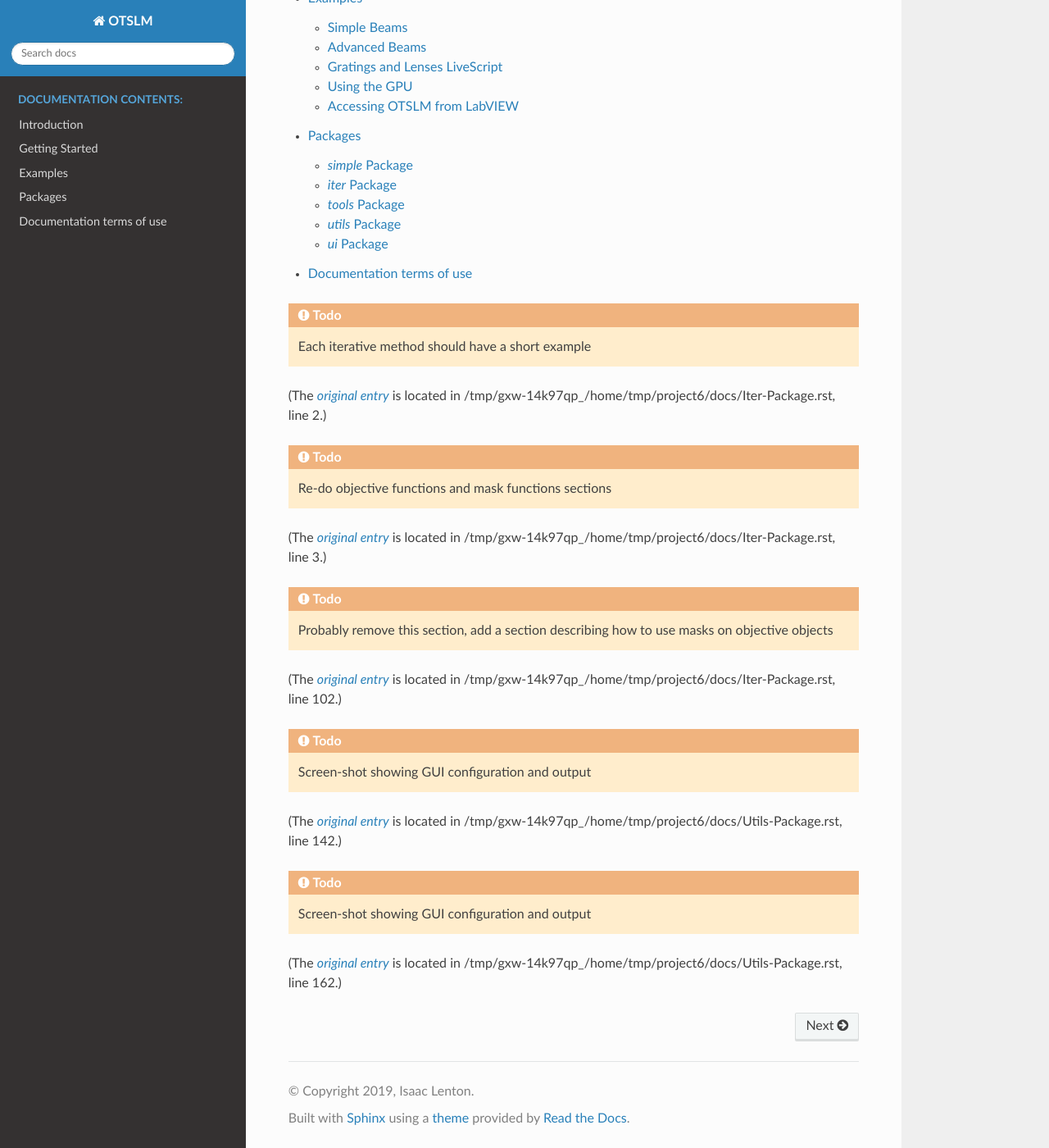
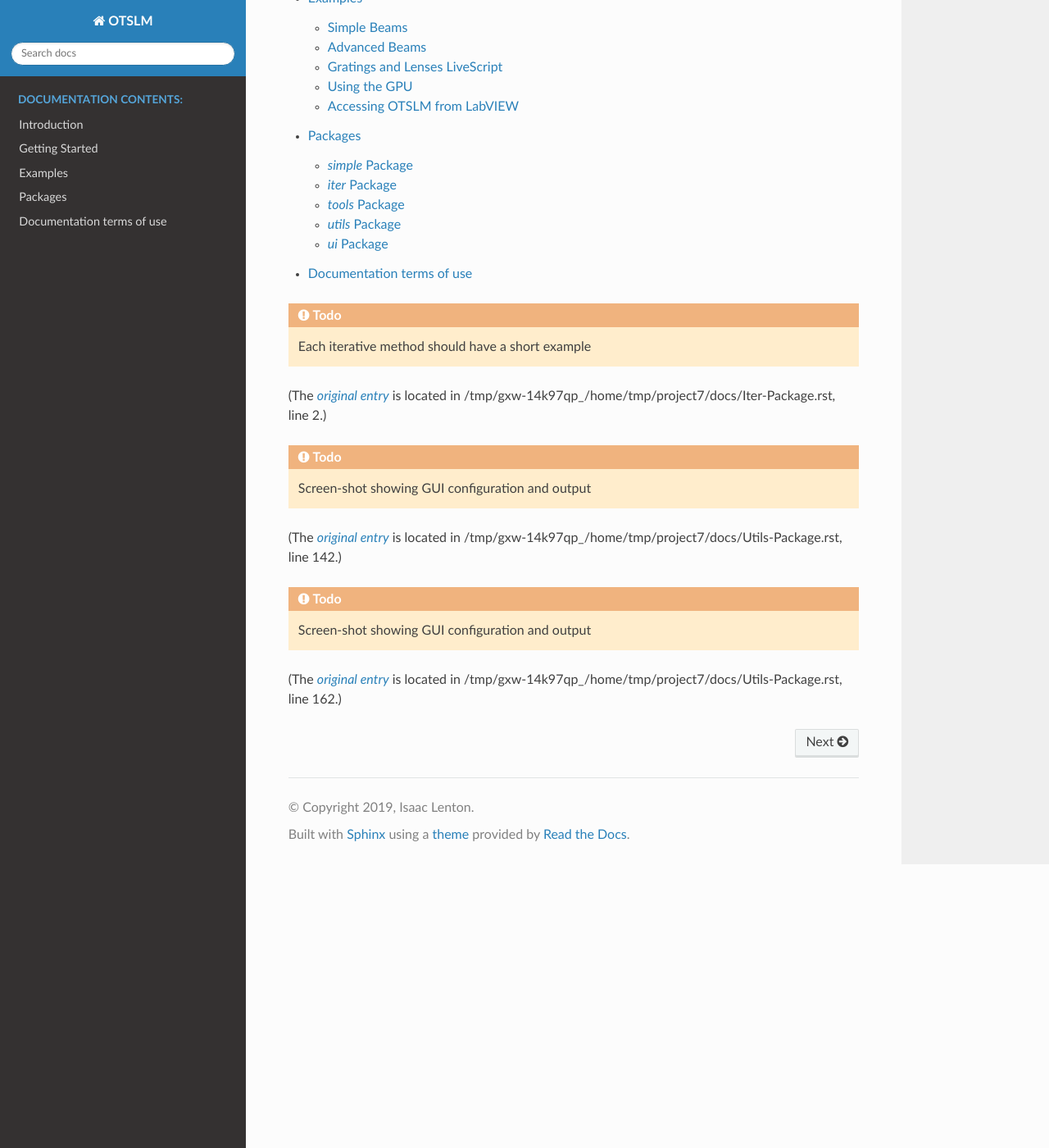
Before and after one commit to ilent2/otslm, a Sphinx documentation site: the page built from docs/index.rst, in a window 1280 px wide and 1400 px high, scrolled down 582 px. Shown: the whole window at 82% size. Built offline with Sphinx 7.4.7 and the Read the Docs theme 2.0.0, drawn with Linux system fonts in a browser that asks for light colours; some of the changed lines change nothing that is shown.

Commit message:
Added objective functions to docs

```diff
--- a/docs/Iter-Package.rst
+++ b/docs/Iter-Package.rst
@@ -1,6 +1,5 @@
 
 .. todo:: Each iterative method should have a short example
-.. todo:: Re-do objective functions and mask functions sections
 
 .. _iter-package:
 
@@ -18,6 +17,17 @@
 
 Iterative optimisation methods
 ==============================
+
+The package contains a series of iterative optimisation algorithms.
+
+The methods which inherit from :class:`IterBase` have an objective
+function property.
+For some methods the objective is required for the method to work,
+for other methods the objective is optional and can be used to
+track progress of the method.
+The objective can be set on construction or by setting the objective
+property.  See the :ref:`iter-objective-functions`
+section for available objectives.
 
 .. automodule:: +otslm.+iter
 
@@ -72,43 +82,100 @@
 
 .. autofunction:: bowman2017
 
+
+.. _iter-objective-functions
+
 Objective functions
 ===================
 
+.. automodule:: +otslm.+iter.+objectives
+
 Objective functions are contained in the ``otslm.iter.objectives``
 sub-package. These functions are used with the above optimisation
-methods to measure the quality of the pattern.
+methods for both optimisation and diagnostics.
+
+To evaluate the fitness (similarity) between a trial pattern and
+a target, we can construct a new objective instance and call the
+evaluate method.  For example, using the :class:`Flatness` objective:
+
+.. code:: matlab
+
+   % Setup the trial and target
+   sz = [256, 256];
+   target = ones(sz);
+   trial = randn(sz) + 1.0;
+
+   % Setup the objective
+   obj = otslm.iter.objectives.Flatness('target', target);
+
+   % Evaluate the fitness
+   fitness = obj.evaluate(trial);
+
+It is possible to reuse the objective multiple times or test the
+trial pattern against a different target pattern when evaluate is called:
+
+.. code:: matlab
+
+   new_target = zeros(sz);
+   fitness = obj.evaluate(trial, new_target);
+
+Objective classes support a region of interest mask.
+The region of interest can either be a logical mask or a function
+which selects a region of the image, for example:
+
+.. code:: matlab
+
+   % Select only half of the image with a function
+   obj.roi = @(pattern) pattern(1:end/2, :)
+   fitness = obj.evaluate(trial);
+
+   % Use a logical array
+   obj.roi = otslm.simple.aperture(sz, 128);
+   fitness = obj.evaluate(trial);
 
 .. contents:: Objectives
    :depth: 1
    :local:
 ..
 
-bowman2017cost
---------------
+Objective base class
+--------------------
 
-cost function used in Bowman et al. 2017 paper. ## flatintensity
-objective function for high flat intensity ## flatness objective
-function to optimise for flatness ## goorden2014fidelity error
-calculated from fidelity function ## intensity objective function to
-optimise for intensity ## rmsintensity objective function to optimise
-for intensity
+.. autoclass:: Objective
+   :members: Objective, evaluate
 
+Bowman2017
+----------
 
+.. autoclass:: Bowman2017
+   :members: Bowman2017
 
-Mask functions
---------------
+FlatIntensity
+-------------
 
-.. todo:: Probably remove this section, add a section
-   describing how to use masks on objective objects
+.. autoclass:: FlatIntensity
+   :members: FlatIntensity
 
-TODO: Comment on what these are Maybe these should become a parameter of
-the obejctive functions, something that is handled by the objective
-function base class?
+Flatness
+--------
 
-roiAll
-------
+.. autoclass:: Flatness
+   :members: Flatness
 
-objective ROI for all points ## roiAperture creates a aperture mask in
-the centre of the space ## roiMask applies a mask as the region of
-interest selector
+Goorden2014
+-----------
+
+.. autoclass:: Goorden2014
+   :members: Goorden2014
+
+Intensity
+---------
+
+.. autoclass:: Intensity
+   :members: Intensity
+
+RmsIntensity
+------------
+
+.. autoclass:: RmsIntensity
+   :members: RmsIntensity
```
Also changed, not shown: 7 other files.
